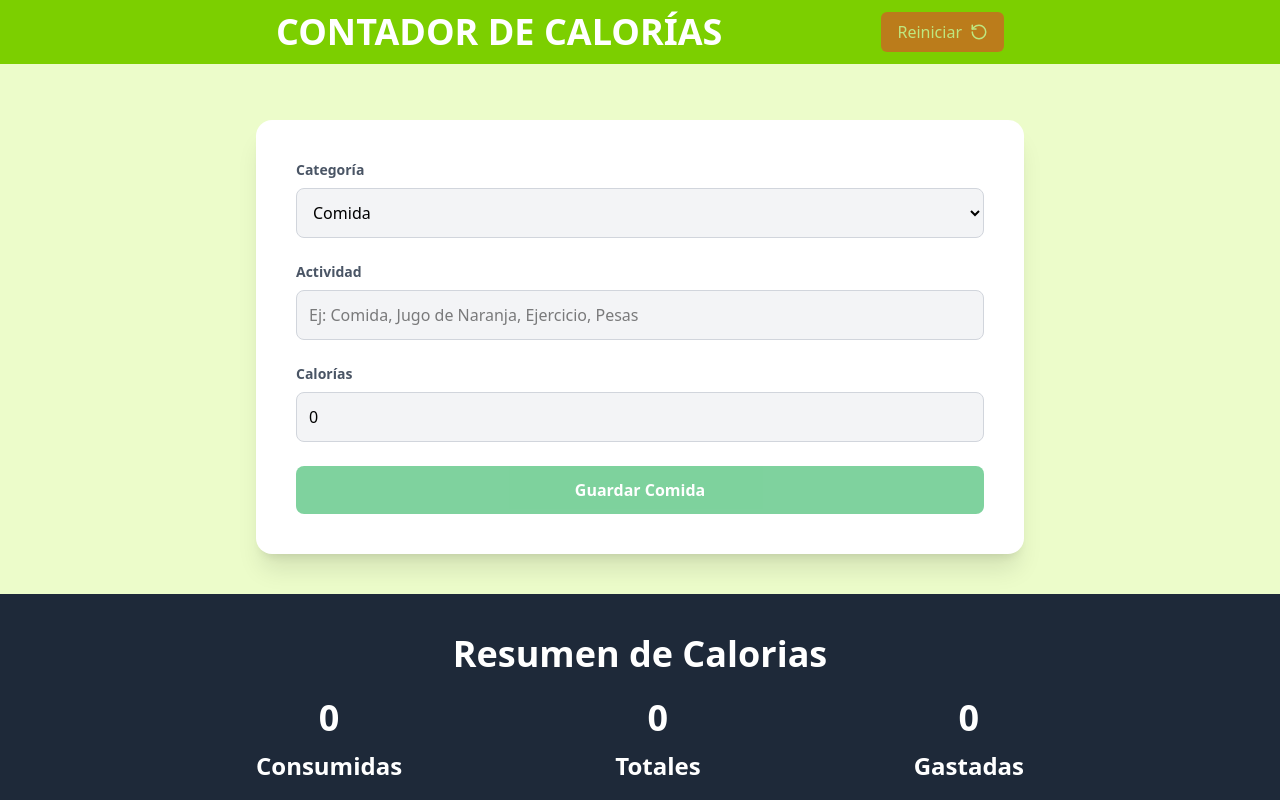
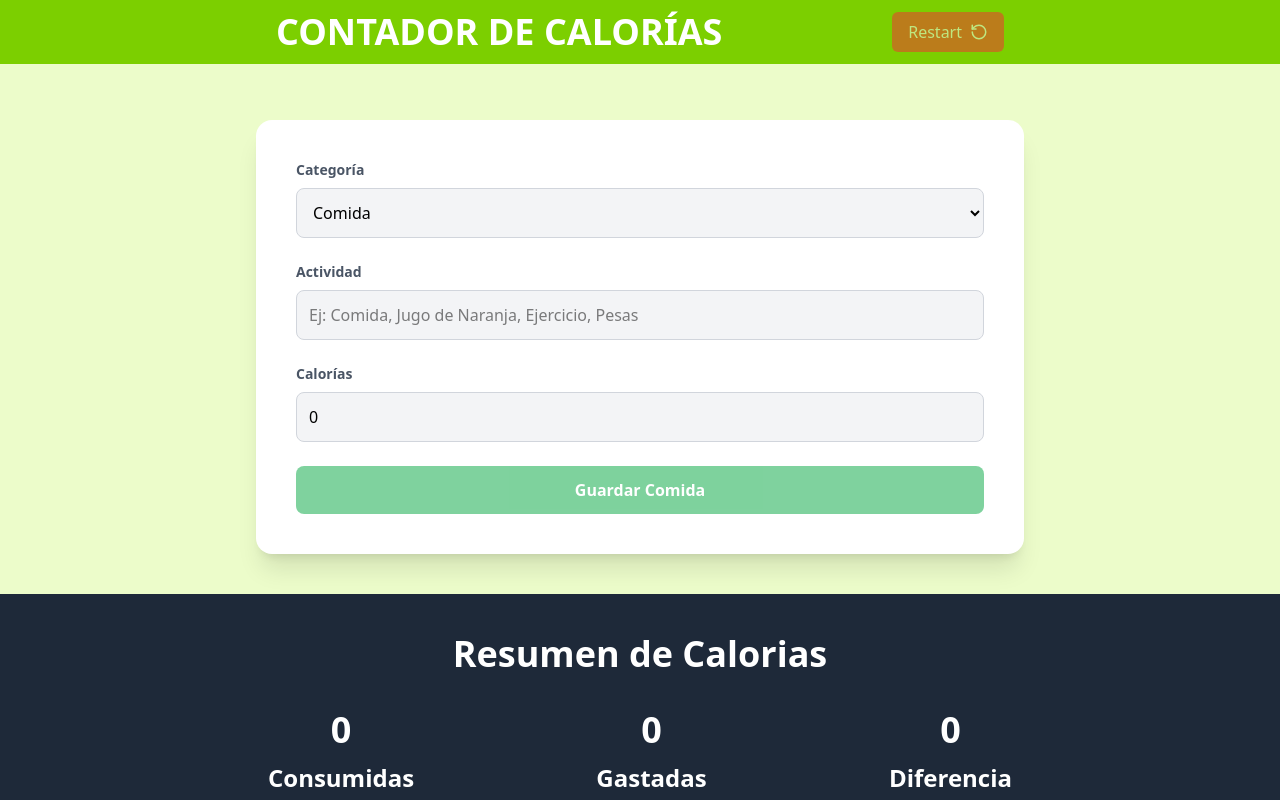
Before and after one commit to jorgesanchez99/contador-calorias-react, a React (Vite) app: page / in a window 1280 px wide. Shown: the top 800 px of the page. Built offline with nearby package versions, Linux system fonts and the light colour scheme.

Commit message:
Refactor App and CalorieTracker components for improved readability; update header title and enhance layout with padding

```diff
--- a/src/App.tsx
+++ b/src/App.tsx
@@ -20,7 +20,7 @@ function App() {
     <>
       <header className="bg-lime-500 py-3">
         <div className="max-w-3xl mx-auto flex justify-between items-center px-5">
-          <h1 className="text-4xl font-bold text-white uppercase w-full text-center sm:text-left">
+          <h1 className="text-xl md:text-4xl font-bold text-white uppercase w-full text-center sm:text-left">
             Contador de Calorías
           </h1>
           <button
@@ -30,7 +30,7 @@ function App() {
             title="Reiniciar aplicación"
             aria-label="Reiniciar aplicación"
           >
-            Reiniciar
+            Restart
             <RotateCcw size={18} />
           </button>
         </div>
--- a/src/components/CalorieTracker.tsx
+++ b/src/components/CalorieTracker.tsx
@@ -7,7 +7,7 @@ type CalorieTrackerProps = {
 };
 
 
-export const CalorieTracker = ({activities}:CalorieTrackerProps) => {
+export const CalorieTracker = ({ activities }: CalorieTrackerProps) => {
 
     //* Contadores
     const caloriesConsumed = useMemo(() => {
@@ -34,21 +34,21 @@ export const CalorieTracker = ({activities}:CalorieTrackerProps) => {
         <>
             <h2 className="text-4xl font-black text-white text-center">Resumen de Calorias</h2>
 
-        <div className="flex flex-col items-center md:flex-row md:justify-between gap-4 mt-6 mb-10">
+            <div className="flex flex-col items-center md:flex-row md:justify-between gap-4 mt-6 mb-10 p-3">
 
                 <CaloriesDisplay
                     calories={caloriesConsumed}
                     texto="Consumidas"
                 />
 
-            <CaloriesDisplay
-                calories={totalCalories}
-                texto="Totales"
-            />
 
                 <CaloriesDisplay
                     calories={caloriesBurned}
                     texto="Gastadas"
+                />
+                <CaloriesDisplay
+                    calories={totalCalories}
+                    texto="Diferencia"
                 />
 
 
```
Lines whose indentation alone changed are shown as unchanged.
